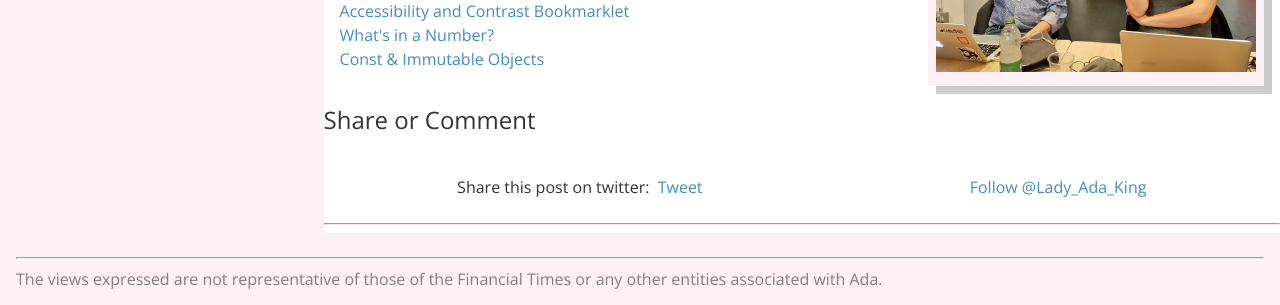
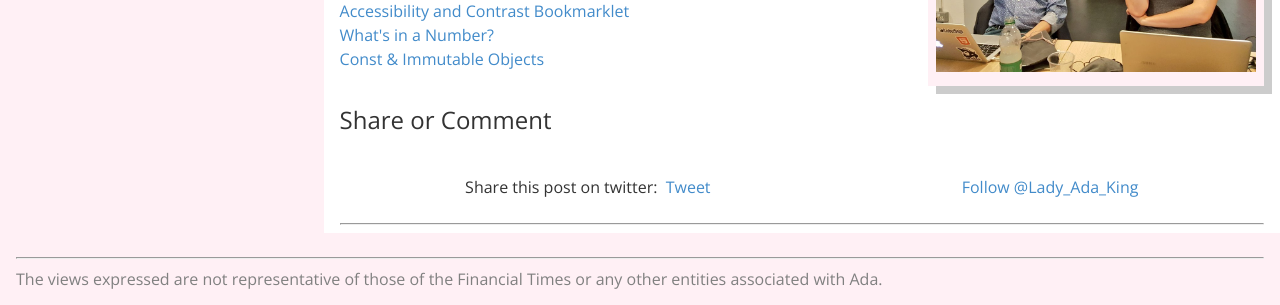
Before and after one commit to AdaRoseCannon/adarosecannon.github.io, a Jekyll site: the page built from about.md, in a window 1280 px wide. Shown: the part 865-1170 px from the top of the page. Built offline with Jekyll 4.4.1, drawn with Linux system fonts in a browser that asks for light colours; comment, search, counter and statistics services are not loaded.

Commit message:
Update _speciallayout.scss

```diff
--- a/_sass/_speciallayout.scss
+++ b/_sass/_speciallayout.scss
@@ -1,5 +1,9 @@
 
 body.special, body.special-index {
+
+  .share-or-comment {
+    padding: 0 1em 0 1em;
+  }
 
 	background: $ada-pink;
 
```
